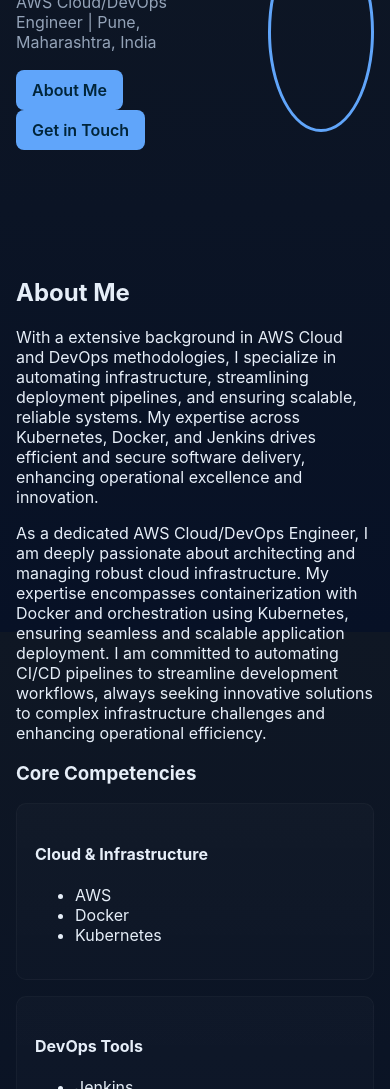
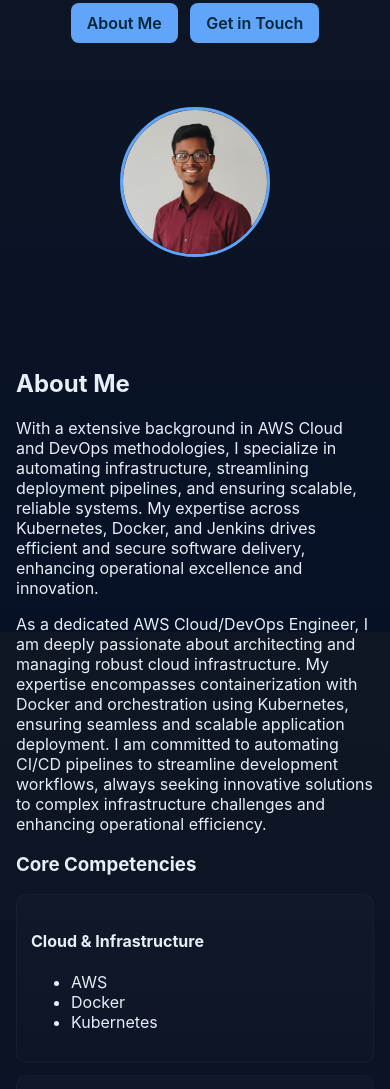
Before and after one commit to dnyanesh-cloud/portfolio, a plain HTML site: page index.html in a window 390 px wide. Shown: the part 212-1301 px from the top of the page. Drawn offline with Linux system fonts and the light colour scheme.

Commit message:
making responsive

```diff
--- a/index.html
+++ b/index.html
@@ -31,7 +31,7 @@
                         <a href="#contact" class="cta">Get in Touch</a>
                     </div>
                 </div>
-                <img src="/assets/dnyaneshwar.png" alt="Profile Photo" class="profile-img">
+                <img src="dnyaneshwar.png" alt="Profile Photo" class="profile-img">
             </section>
             <section id="about" class="section">
                 <h2>About Me</h2>
--- a/style.css
+++ b/style.css
@@ -54,16 +54,24 @@
 .btn{display:inline-block;padding:10px 14px;background:var(--accent-600);color:#01253a;border-radius:10px;text-decoration:none;font-weight:700}
 .btn:hover{filter:brightness(0.98)}
 
-/* smaller screens tweaks for the new grid layouts */
-@media (max-width:800px){
-  .grid{grid-template-columns:1fr}
-}
-
 /* responsive */
 @media (max-width:800px){
   .nav{display:none;flex-direction:column;background:rgba(7,16,40,0.95);position:absolute;right:16px;top:64px;padding:12px;border-radius:8px}
   .nav.show{display:flex}
   .nav-toggle{display:block}
   .container{padding:16px}
+  .hero{flex-direction:column;text-align:center}
   .hero h1{font-size:1.8rem}
+  .profile-img{width:150px;height:150px;margin-top:2rem}
+  .section{padding:32px 0}
+  .grid{grid-template-columns:1fr}
 }
+
+@media (max-width:480px){
+  .hero h1{font-size:1.5rem}
+  .lead{font-size:0.9rem}
+  .cta{margin:0 4px}
+  .grid{gap:12px}
+  .card{padding:14px}
+  .section h2{font-size:1.5rem}
+}
```
